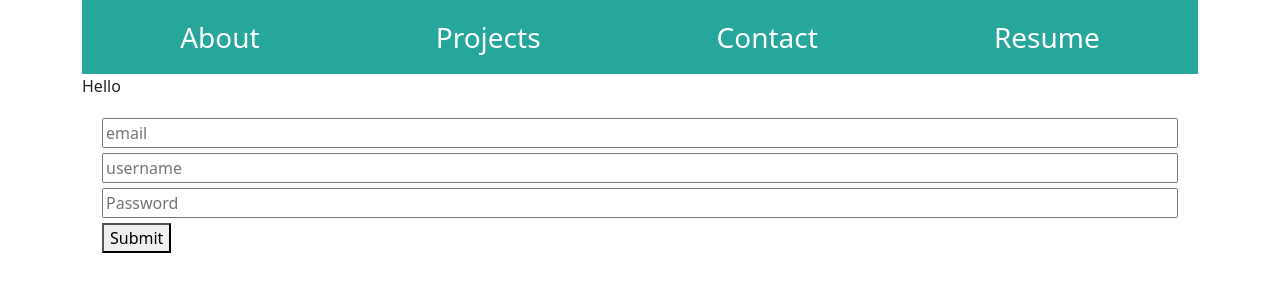
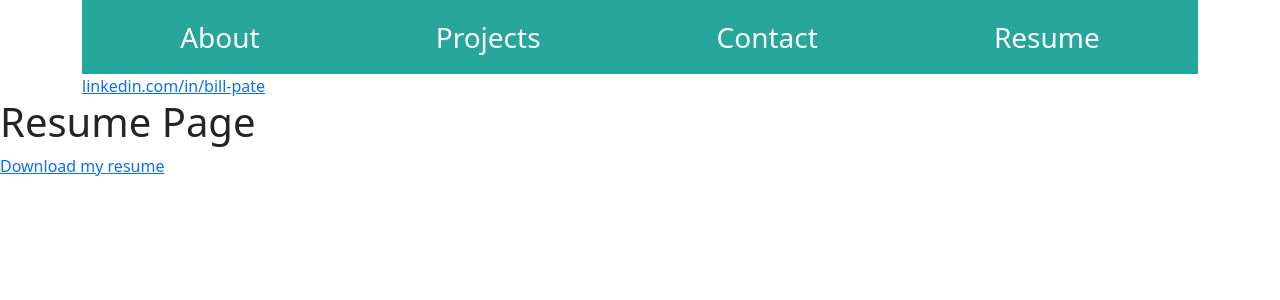
Before and after one commit to minprocess/Dev-Portfolio, a React (Create React App) app: page / in a window 1280 px wide. Shown: the top 300 px of the page. Built offline with nearby package versions, Linux system fonts and the light colour scheme.

Commit message:
added fontawesome libraries to use the linkedin icon

```diff
--- a/package.json
+++ b/package.json
@@ -4,6 +4,9 @@
   "version": "0.1.0",
   "private": true,
   "dependencies": {
+    "@fortawesome/fontawesome-svg-core": "^1.2.35",
+    "@fortawesome/free-solid-svg-icons": "^5.15.3",
+    "@fortawesome/react-fontawesome": "^0.1.14",
     "@testing-library/jest-dom": "^5.14.1",
     "@testing-library/react": "^11.2.7",
     "@testing-library/user-event": "^12.8.3",
--- a/src/App.js
+++ b/src/App.js
@@ -27,6 +27,10 @@ export default App;
 */
 import React from "react";
 import 'bootstrap/dist/css/bootstrap.min.css';
+// get our fontawesome imports
+import { faHome } from "@fortawesome/free-solid-svg-icons";
+import { FontAwesomeIcon } from "@fortawesome/react-fontawesome";
+import { fab } from '@fortawesome/free-brands-svg-icons'
 import PortfolioContainer from "./components/PortfolioContainer";
 
 const App = () => <PortfolioContainer />;
--- a/src/components/NavTabs.js
+++ b/src/components/NavTabs.js
@@ -55,6 +55,10 @@ function NavTabs({ currentPage, handlePageChange }) {
           </li>
         </ul>
       </nav>
+      <footer>
+      <i className="fab fa-linkedin fa-3x"></i>
+            <a href="https://linkedin.com/in/bill-pate">linkedin.com/in/bill-pate</a>
+      </footer>
     </div>
   );
 }
--- a/src/components/PortfolioContainer.js
+++ b/src/components/PortfolioContainer.js
@@ -17,9 +17,9 @@ export default function PortfolioContainer() {
       return <Projects />;
     }
     if (currentPage === 'Contact') {
-      return <Resume />;
+      return <Contact />;
     }
-    return <Contact />;
+    return <Resume />;
   };
 
   const handlePageChange = (page) => setCurrentPage(page);
--- a/src/components/pages/About.js
+++ b/src/components/pages/About.js
@@ -1,4 +1,5 @@
 import React from 'react';
+import { fab } from '@fortawesome/free-brands-svg-icons'
 
 export default function About() {
   return (
--- a/src/components/pages/Contact.js
+++ b/src/components/pages/Contact.js
@@ -1,4 +1,5 @@
 import React, { useState } from 'react';
+import { fab } from '@fortawesome/free-brands-svg-icons'
 import './style.css';
 
 // Here we import a helper function that will check if the email is valid
--- a/src/components/pages/ProjectCard.js
+++ b/src/components/pages/ProjectCard.js
@@ -1,4 +1,5 @@
 import React from 'react';
+import { fab } from '@fortawesome/free-brands-svg-icons'
 /*
 export default function ProjectCard (props) {
   return(
--- a/src/components/pages/Projects.js
+++ b/src/components/pages/Projects.js
@@ -1,5 +1,6 @@
 import React from 'react';
 import ProjectCard from './ProjectCard';
+import { fab } from '@fortawesome/free-brands-svg-icons'
 
 export default function ProjectDisplay() {
 
--- a/src/components/pages/Resume.js
+++ b/src/components/pages/Resume.js
@@ -1,8 +1,10 @@
 import React from 'react';
+import { fab } from '@fortawesome/free-brands-svg-icons'
 
 export default function Resume() {
   return (
     <div>
+      <div className="container-lg"></div>
       <h1>Resume Page</h1>
       <a href={'https://drive.google.com/file/d/1xWtYvc8htPDIWsXh4eu4aJK50WeHWnA1/view?usp=sharing'}>Download my resume</a>
     </div>
```
Also changed, not shown: 1 other file (tests, documents, lock files or other folders). Lines whose indentation alone changed are shown as unchanged.
